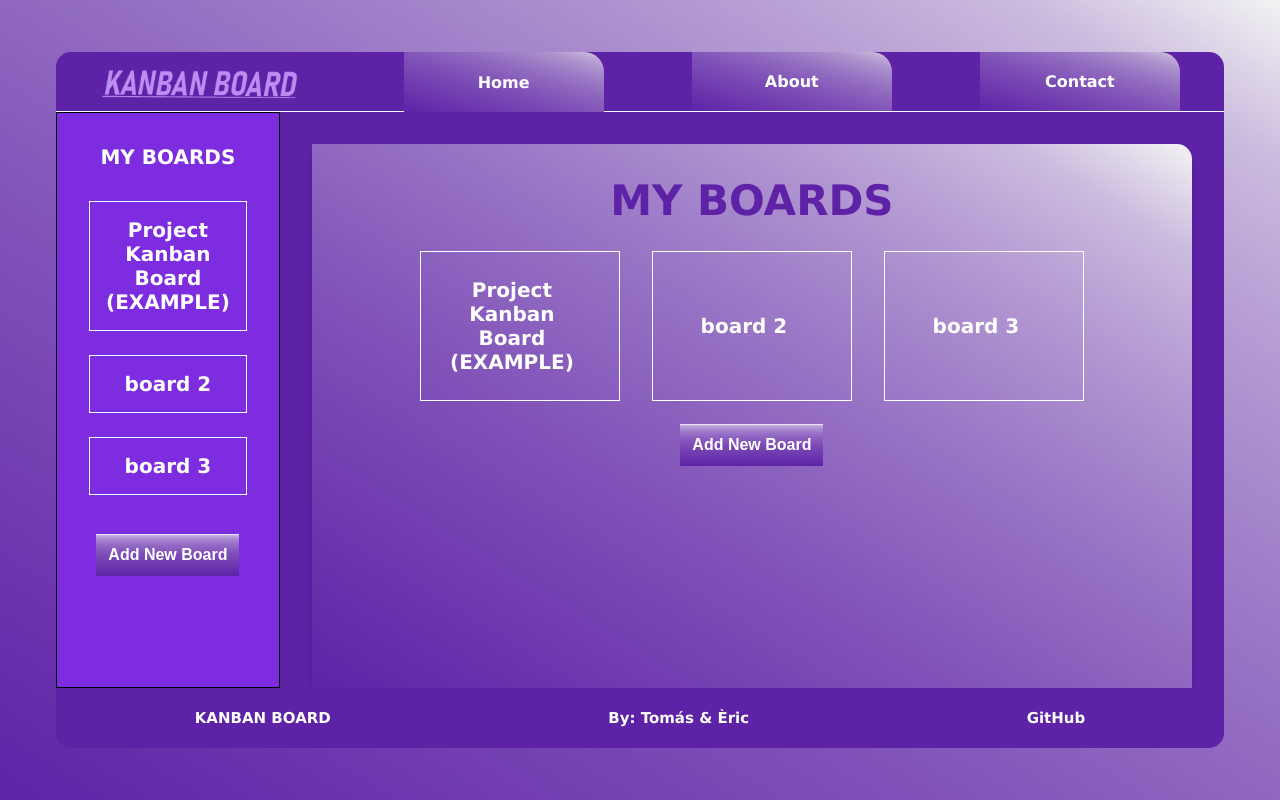
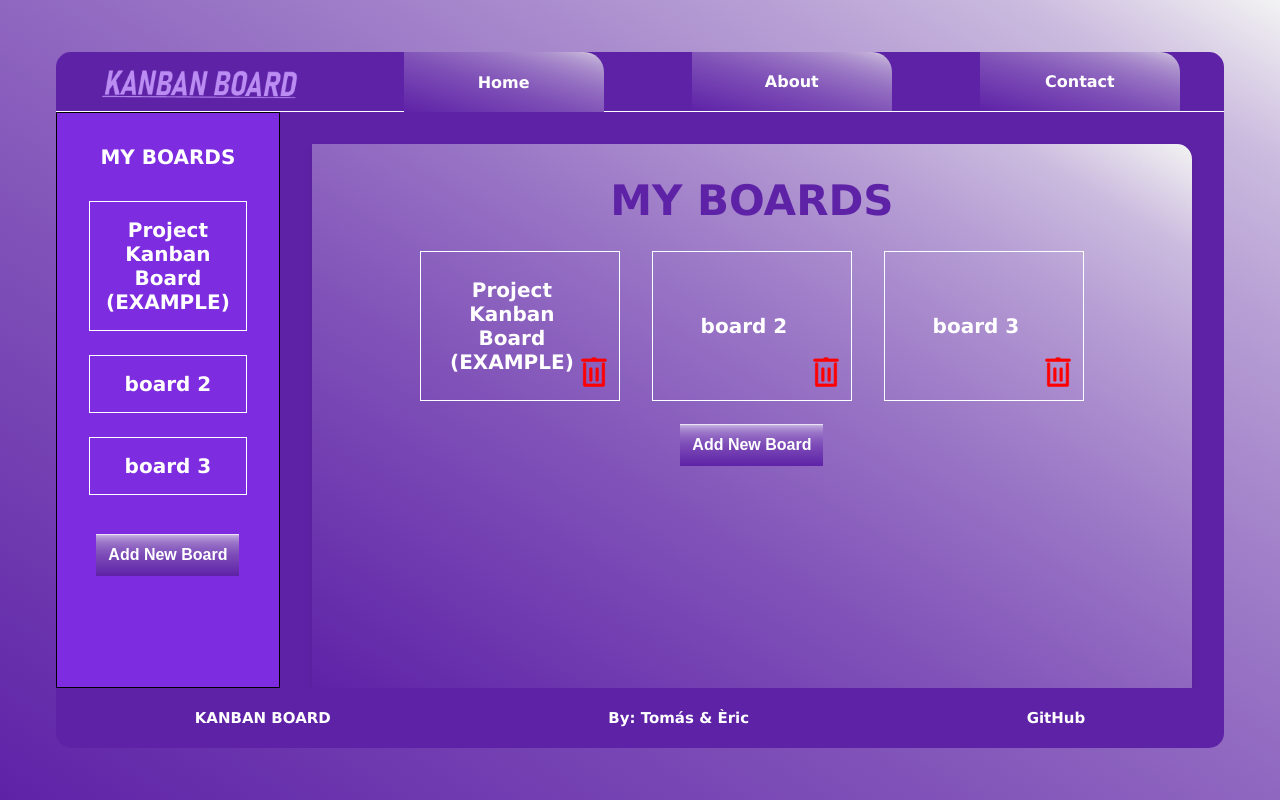
Before and after one commit to Violinistapirata/Kanban-Board, a React (Vite) app: page /#/ in a window 1280 px wide. Built offline with nearby package versions, Linux system fonts and the light colour scheme.

Commit message:
added a trash can button to the boards in dashboard. Uploaded a new trash can icon to see it clearer

```diff
--- a/src/Pages/DashboardPage.css
+++ b/src/Pages/DashboardPage.css
@@ -62,7 +62,29 @@
 }
 
 article {
+  position: relative;
   width: 70%;
+}
+
+.delete-task-button {
+  margin: 0;
+  padding: 0;
+  background: transparent;
+  border: none;
+  border-radius: 10px;
+  cursor: pointer;
+  font-size: 14px;
+  font-weight: bold;
+  position: absolute;
+  bottom: 10px;
+  right: 10px;
+  opacity: 1;
+
+  img {
+    width: 30px;
+    margin-right: 0;
+    padding-bottom: 0;
+  }
 }
 
 .sidebar {
--- a/src/Pages/DashboardPage.jsx
+++ b/src/Pages/DashboardPage.jsx
@@ -8,6 +8,7 @@ import { TaskListContext } from "../Contexts/taskLists.context";
 import { useState } from "react";
 //COMPONENTS
 import CreateBoardForm from "../components/CreateBoardForm";
+import DeleteButton from "../components/DeleteButton";
 // import CurrentBoard from "../components/CurrentBoard";
 
 //STYLES
@@ -21,11 +22,22 @@ function DashboardPage() {
 
   // State for the Add-board form
     const [showForm, setShowForm] = useState(false);
+    const [showConfirmationPrompt, setShowConfirmationPrompt] = useState(false)
+    const [selectedBoard, setSelectedBoard] = useState(null)
+    /* function handleDeleteBoard (boardId) {
+
+    } */
+    function handleShowConfirmationPrompt (boardId) {
+      setShowConfirmationPrompt(true);
+      const selectedBoard = boardsArray.find(board => board.id === boardId)
+      setSelectedBoard(selectedBoard)
+    }
 
   return (
     <div className="boards-container">
 
     <div className="boards-sub-container">
+          {/* {showConfirmationPrompt && <ConfirmationPrompt boardId={boardId} />} */}
     <h1>MY BOARDS</h1>
     <div className="dashboard__boards-scroll">
       {boardsArray.map((board) => {
@@ -33,7 +45,9 @@ function DashboardPage() {
           <article key={board.id} className="board-card">
             <Link to={`/current-board/${board.id}`}>
                 <h2>{board.name}</h2>
+                <DeleteButton handleF={() => handleShowConfirmationPrompt(board.id)} />
             </Link>
+
           </article>
         );
       })}
--- a/src/components/DeleteButton.jsx
+++ b/src/components/DeleteButton.jsx
@@ -3,7 +3,7 @@ function DeleteButton({handleF}) {
   console.log("The DeleteButton component has rendered");
   return (
     <button className="delete-task-button" onClick={handleF}>
-            <img src="/images/papelera.png"></img>
+            <img src="/images/papelera-red.svg"></img>
         </button>
   )
 }
--- a/src/components/Task.css
+++ b/src/components/Task.css
@@ -1,15 +1,14 @@
-a{
+a {
   text-decoration: none;
   color: #6c1cce;
 }
 
-
-h2{
+h2 {
   text-decoration: none;
   font-size: 20px;
 }
 
-.task-container{
+.task-container {
   border-top-right-radius: 15px;
   background-color: #dabeff;
   padding: 15px 15px 20px 15px;
@@ -19,33 +18,24 @@ h2{
   flex-direction: column;
   gap: 1rem;
 
-    img{
+  img {
     width: 20px;
-        background-color:#dabeff;
   }
 
   .delete-task-button {
-
-
-    background: #dabeff;
-        margin-right: 10px;
+    background: transparent;
+    margin: 0;
     border: none;
     border-radius: 4px;
     cursor: pointer;
     font-size: 14px;
     font-weight: bold;
     position: absolute;
-        bottom: 10px;
+    bottom: 0;
     right: 10px;
     opacity: 1;
-
+  }
 }
 
-
+.task-text {
 }
-
-
-.task-text{
-
-
-}
```
Also changed, not shown: public/images/papelera-red.svg (added). Lines whose indentation alone changed are shown as unchanged.
